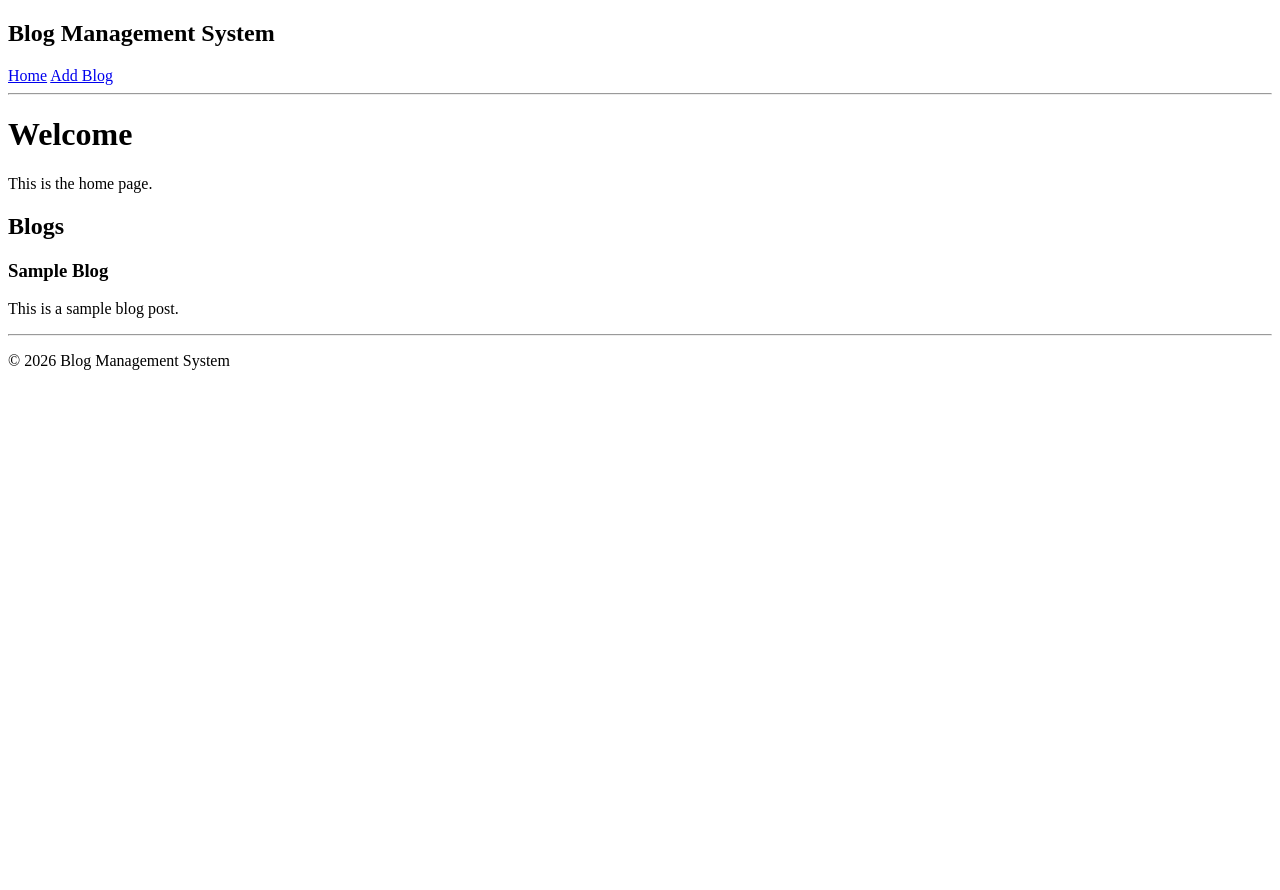
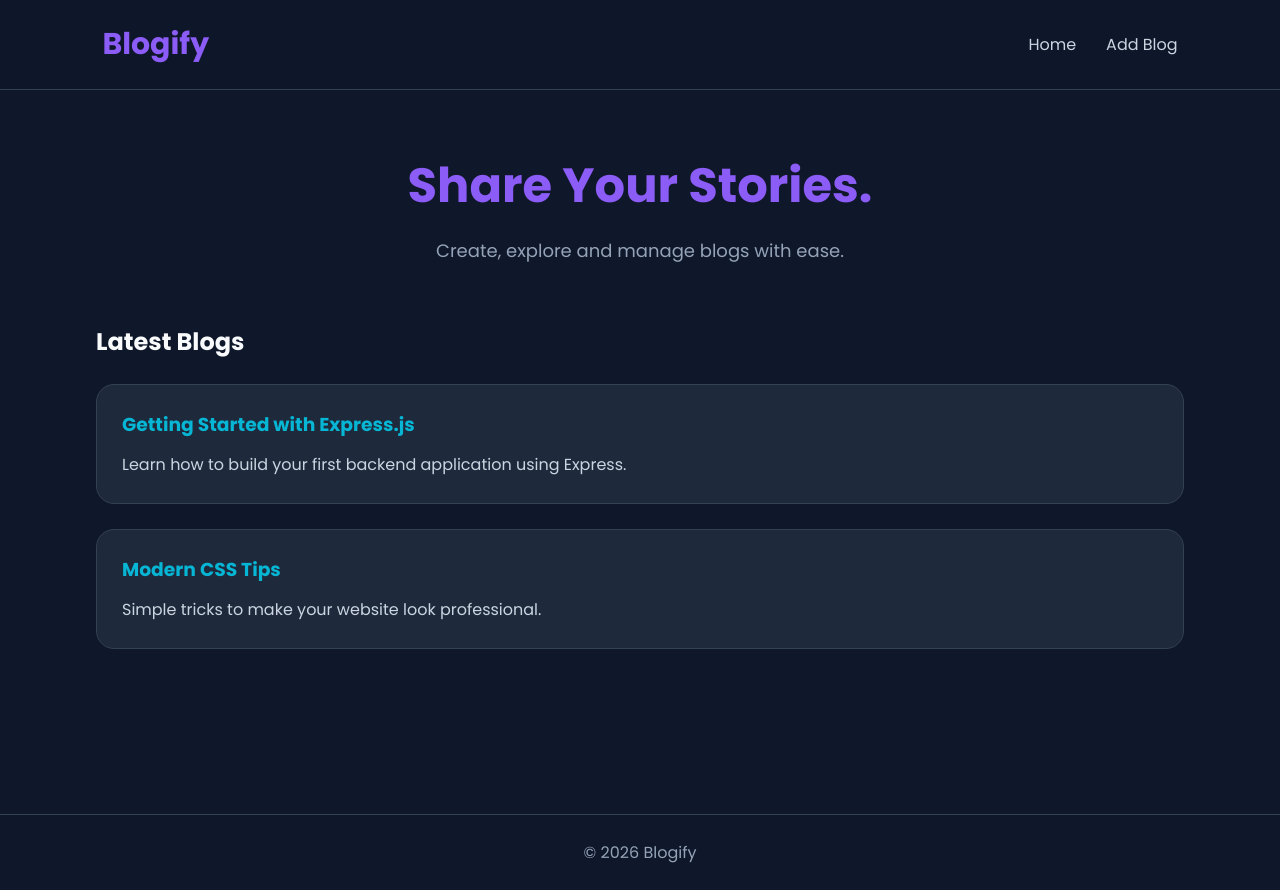
Before and after one commit to Ashwani0044/blog-management-system, a website: page blog-management-system/public/index.html in a window 1280 px wide. Before the commit the page ends 800 px from the top, so only its background shows below. Drawn offline with Linux system fonts and the light colour scheme.

Commit message:
Day 3: Styled website with CSS

```diff
--- a/blog-management-system/public/index.html
+++ b/blog-management-system/public/index.html
@@ -1,44 +1,49 @@
 <!DOCTYPE html>
 <html lang="en">
+
 <head>
     <meta charset="UTF-8">
     <meta name="viewport" content="width=device-width, initial-scale=1.0">
-    <title>Blog Management</title>
+    <title>Blog Management System</title>
+    <link rel="stylesheet" href="style.css">
 </head>
+
 <body>
 
     <nav>
-    <h2>Blog Management System</h2>
+        <h2>Blogify</h2>
 
+        <div>
             <a href="index.html">Home</a>
             <a href="add-blog.html">Add Blog</a>
+        </div>
     </nav>
 
-<hr>
+    <div class="container">
 
-<h1>Welcome</h1>
+        <section class="hero">
+            <h1>Share Your Stories.</h1>
+            <p>Create, explore and manage blogs with ease.</p>
+        </section>
 
-<p>This is the home page.</p>
+        <h2 class="section-title">Latest Blogs</h2>
 
-<section>
-
-<h2>Blogs</h2>
-
-<div>
-<h3>Sample Blog</h3>
-
-<p>This is a sample blog post.</p>
+        <div class="blog-card">
+            <h3>Getting Started with Express.js</h3>
+            <p>Learn how to build your first backend application using Express.</p>
         </div>
 
-</section>
+        <div class="blog-card">
+            <h3>Modern CSS Tips</h3>
+            <p>Simple tricks to make your website look professional.</p>
+        </div>
 
-<hr>
+    </div>
 
     <footer>
-
-<p>© 2026 Blog Management System</p>
-
+        © 2026 Blogify
     </footer>
 
 </body>
+
 </html>
--- /dev/null
+++ b/blog-management-system/public/style.css
@@ -0,0 +1,152 @@
+@import url('https://fonts.googleapis.com/css2?family=Poppins:wght@300;400;500;600;700&display=swap');
+
+*{
+    margin:0;
+    padding:0;
+    box-sizing:border-box;
+    font-family:'Poppins',sans-serif;
+}
+
+body{
+    background:#0F172A;
+    color:#F8FAFC;
+}
+
+nav{
+    display:flex;
+    justify-content:space-between;
+    align-items:center;
+    padding:22px 8%;
+    background:rgba(15,23,42,.95);
+    backdrop-filter:blur(10px);
+    border-bottom:1px solid #334155;
+    position:sticky;
+    top:0;
+}
+
+nav h2{
+    color:#8B5CF6;
+    font-size:30px;
+}
+
+nav div{
+    display:flex;
+    gap:30px;
+}
+
+nav a{
+    color:#CBD5E1;
+    text-decoration:none;
+    transition:.3s;
+}
+
+nav a:hover{
+    color:#8B5CF6;
+}
+
+.container{
+    width:85%;
+    max-width:1100px;
+    margin:auto;
+    padding:60px 0;
+}
+
+.hero{
+    text-align:center;
+    margin-bottom:60px;
+}
+
+.hero h1{
+    font-size:48px;
+    color:#8B5CF6;
+}
+
+.hero p{
+    margin-top:15px;
+    color:#94A3B8;
+    font-size:18px;
+}
+
+.section-title{
+    margin-bottom:25px;
+}
+
+.blog-card{
+    background:#1E293B;
+    padding:25px;
+    border-radius:18px;
+    margin-bottom:25px;
+    border:1px solid #334155;
+    transition:.35s;
+}
+
+.blog-card:hover{
+    transform:translateY(-8px);
+    border-color:#8B5CF6;
+    box-shadow:0 20px 40px rgba(139,92,246,.25);
+}
+
+.blog-card h3{
+    color:#06B6D4;
+    margin-bottom:12px;
+}
+
+.blog-card p{
+    color:#CBD5E1;
+    line-height:1.7;
+}
+
+form{
+    background:#1E293B;
+    padding:35px;
+    border-radius:18px;
+    border:1px solid #334155;
+}
+
+label{
+    display:block;
+    margin-top:20px;
+    margin-bottom:8px;
+}
+
+input,
+textarea{
+    width:100%;
+    padding:14px;
+    background:#0F172A;
+    color:white;
+    border:1px solid #475569;
+    border-radius:10px;
+    outline:none;
+}
+
+input:focus,
+textarea:focus{
+    border-color:#8B5CF6;
+}
+
+button{
+    margin-top:25px;
+    width:100%;
+    padding:15px;
+    border:none;
+    border-radius:10px;
+    background:linear-gradient(135deg,#8B5CF6,#06B6D4);
+    color:white;
+    font-size:16px;
+    cursor:pointer;
+    transition:.3s;
+}
+
+button:hover{
+    transform:translateY(-2px);
+    box-shadow:0 15px 30px rgba(6,182,212,.35);
+}
+
+footer{
+    margin-top:80px;
+    text-align:center;
+    padding:25px;
+    color:#94A3B8;
+    border-top:1px solid #334155;
+}
```
Also changed, not shown: blog-management-system/public/add-blog.html (+16 -27 lines). Lines whose indentation alone changed are shown as unchanged.
